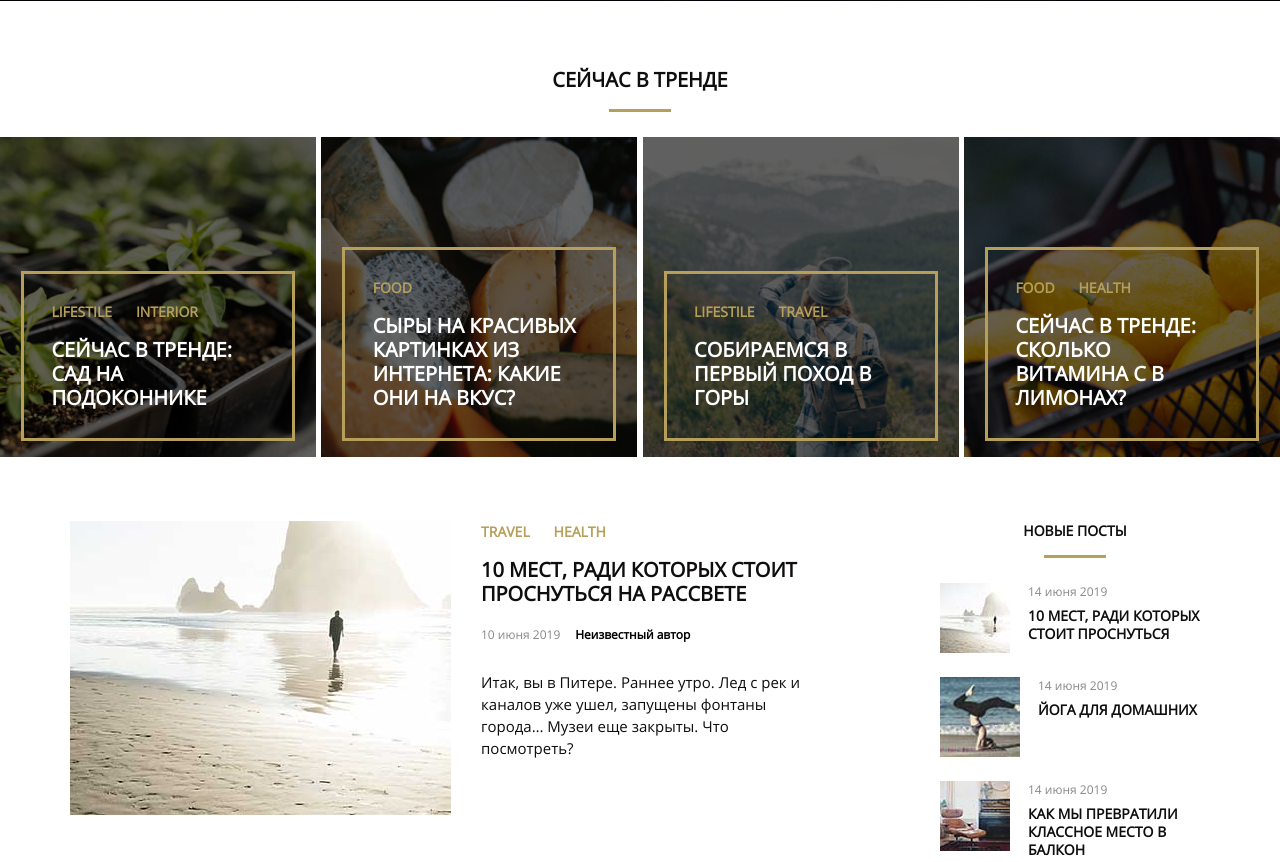
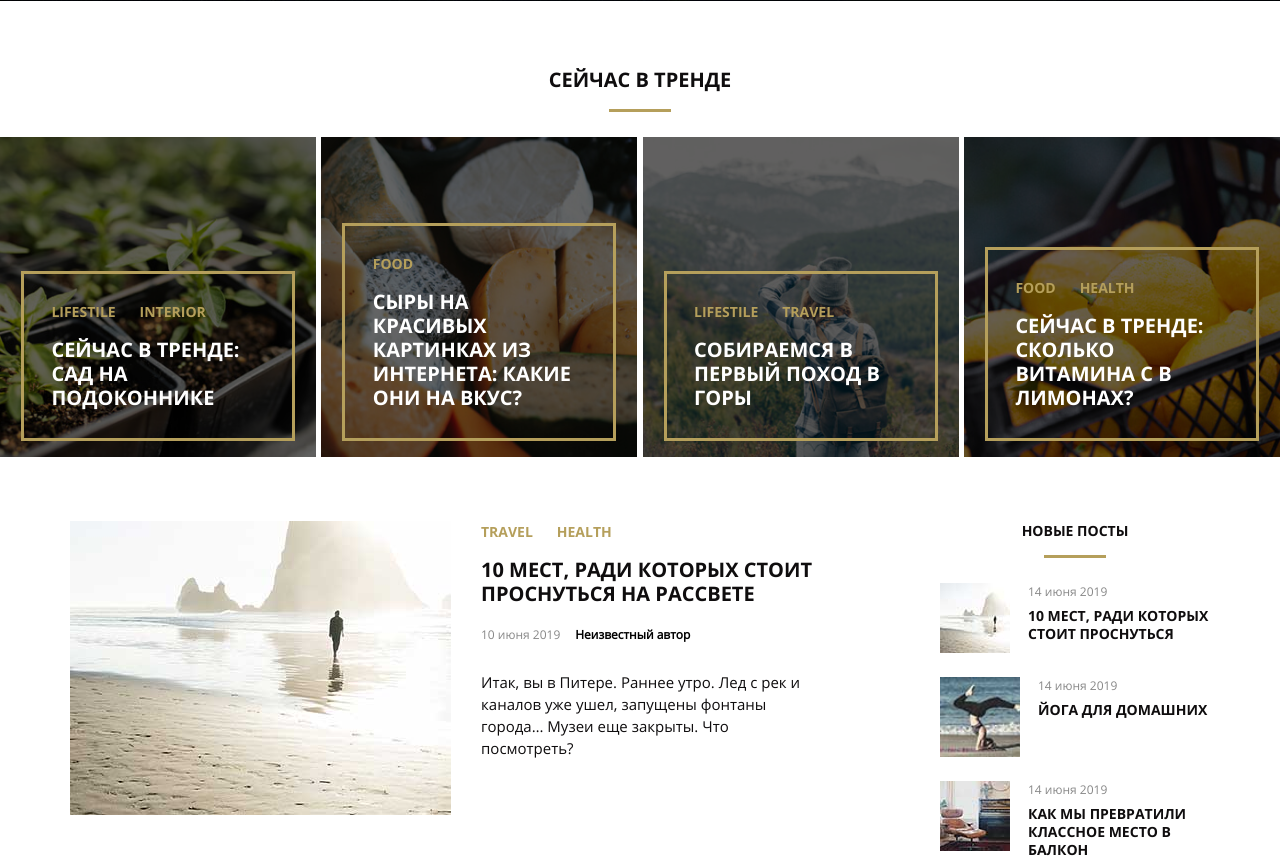
Before and after one commit to EvaSteersman/MQ-Diploma2, a plain HTML site: page index.html in a window 1280 px wide. Shown: the part 498-1360 px from the top of the page. Drawn offline with Linux system fonts and the light colour scheme; a script that the page names is missing; files whose address does not match are found by name.

Commit message:
Add files via upload

```diff
--- a/css/style.css
+++ b/css/style.css
@@ -2,6 +2,7 @@
   font-family: "OpenSans-Regular";
   src:
     url("/MQ-Diploma3/fonts/OpenSans-Regular.woff2"),
+    url("/MQ-Diploma3/fonts/OpenSans-Regular.woff"),
     url("https://netology-code.github.io/html-2-diploma/sources/fonts/OpenSans-Regular.woff"),
     url("/MQ-Diploma3/fonts/OpenSans-Regular.ttf");
   font-weight: 400;
@@ -12,6 +13,7 @@
   font-family: "OpenSans-Bold";
   src:
     url("/MQ-Diploma3/fonts/OpenSans-Bold.woff2"),
+    url("/MQ-Diploma3/fonts/OpenSans-Bold.woff"),
     url("https://netology-code.github.io/html-2-diploma/sources/fonts/OpenSans-Bold.woff"),
     url("/MQ-Diploma3/fonts/OpenSans-Bold.ttf");
   font-weight: 700;
@@ -144,6 +146,7 @@ ul {
   font-size: 45px;
   font-weight: 700;
   text-transform: uppercase;
+  font-family: "OpenSans-Bold";
   line-height: 1.67;
 }
 
@@ -325,6 +328,7 @@ ul {
 }
 
 .main-title {
+  font-family: "OpenSans-Bold";
   margin-top: 0;
   margin-bottom: 25px;
   font-size: 20px;
@@ -436,6 +440,7 @@ ul {
 }
 
 .article-tag {
+  font-family: "OpenSans-Bold";
   display: inline-block;
   margin-left: 0;
   margin-right: 20px;
@@ -459,6 +464,7 @@ ul {
 }
 
 .article-title {
+  font-family: "OpenSans-Bold";
   margin-top: 15px;
   margin-bottom: 0;
   font-size: 20px;
@@ -547,6 +553,7 @@ ul {
 }
 
 .product-description-title {
+  font-family: "OpenSans-Bold";
   margin-top: 0;
   margin-bottom: 0;
   font-size: 20px;
@@ -665,7 +672,7 @@ ul {
   }
   .main-articles {
     float: right;
-    width: 100%;
+    width: 58%;
     margin-right: 5%;
   }
   .main-article {
@@ -853,6 +860,7 @@ ul {
 }
 
 .sidebar-title {
+  font-family: "OpenSans-Bold";
   margin-top: 0;
   margin-bottom: 25px;
   font-size: 14px;
@@ -894,6 +902,7 @@ ul {
 }
 
 .sidebar-post-title {
+  font-family: "OpenSans-Bold";
   margin-top: 2px;
   margin-bottom: 0;
   font-size: 14px;
```
